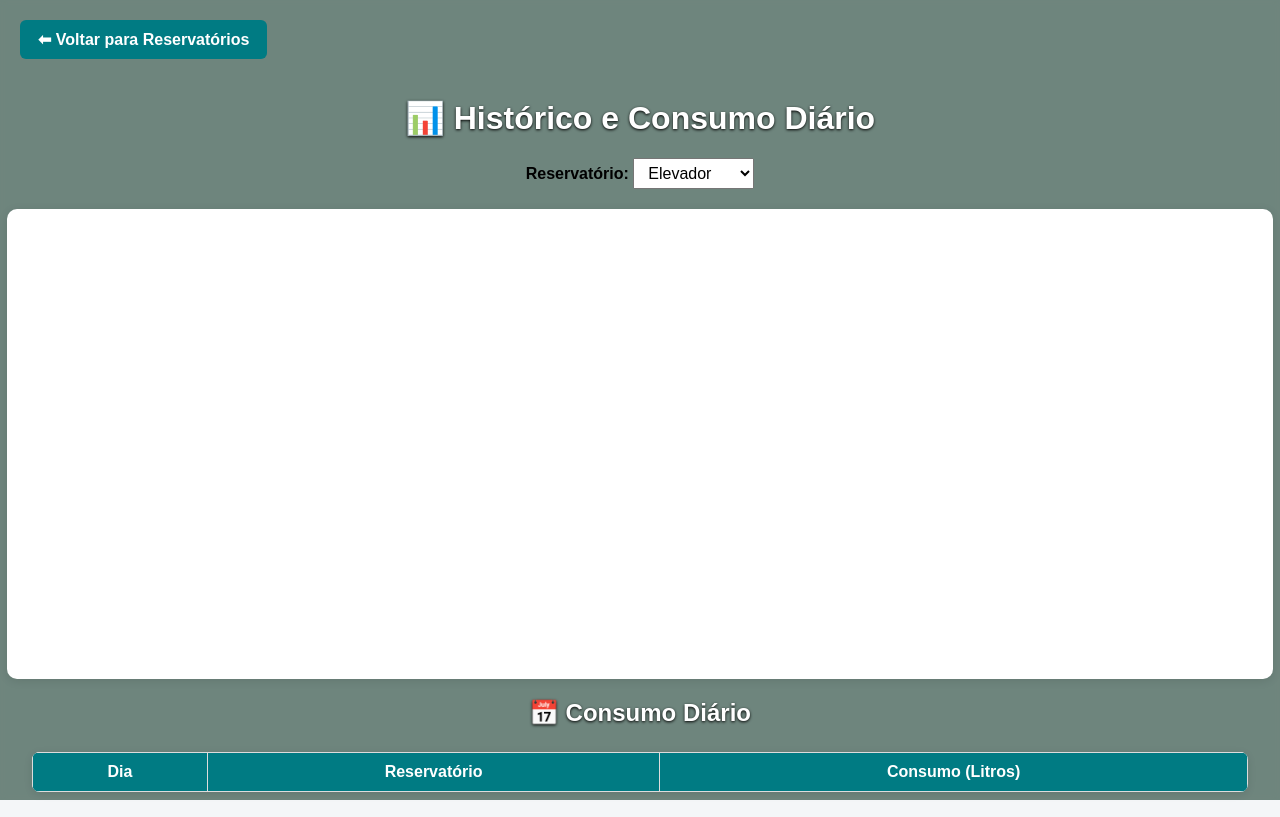
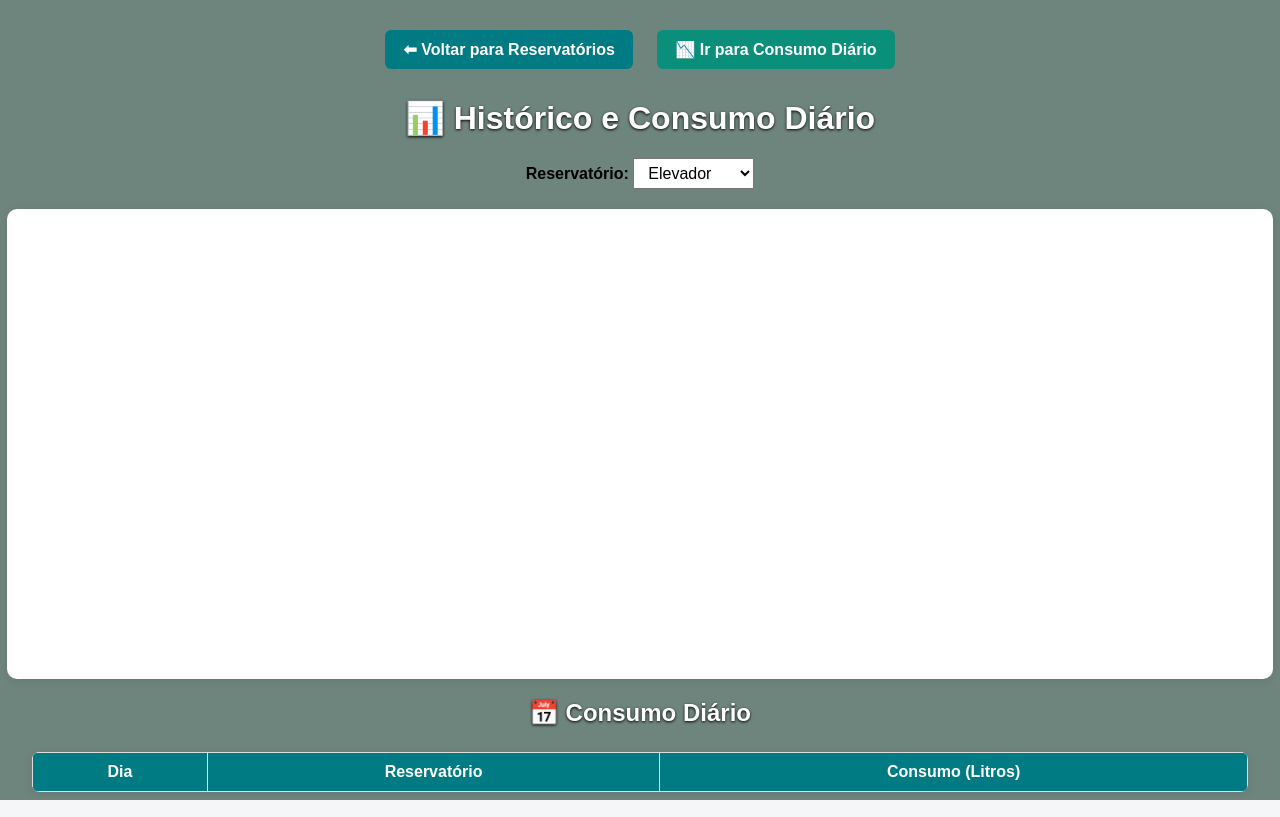
Before and after one commit to edisley1987-afk/hag, a website: page public/historico.html in a window 1280 px wide. Drawn offline with nearby package versions, Linux system fonts and the light colour scheme; no server answers.

Commit message:
historico.html

```diff
--- a/public/historico.html
+++ b/public/historico.html
@@ -52,13 +52,24 @@
 
     .btn-voltar {
       display: inline-block;
-      margin: 20px;
       padding: 10px 18px;
       background: #007b83;
       color: white;
       border-radius: 6px;
       text-decoration: none;
       font-weight: bold;
+      margin: 10px;
+    }
+
+    .btn-consumo {
+      display: inline-block;
+      padding: 10px 18px;
+      background: #0a8f7a;
+      color: white;
+      border-radius: 6px;
+      text-decoration: none;
+      font-weight: bold;
+      margin: 10px;
     }
 
     select {
@@ -71,7 +82,12 @@
 
 <body>
 
-  <a href="index.html" class="btn-voltar">⬅ Voltar para Reservatórios</a>
+  <!-- BOTÕES SUPERIORES -->
+  <div style="text-align:center; margin-top: 20px;">
+    <a href="index.html" class="btn-voltar">⬅ Voltar para Reservatórios</a>
+
+    <a href="consumo.html" class="btn-consumo">📉 Ir para Consumo Diário</a>
+  </div>
 
   <h1>📊 Histórico e Consumo Diário</h1>
 
```
